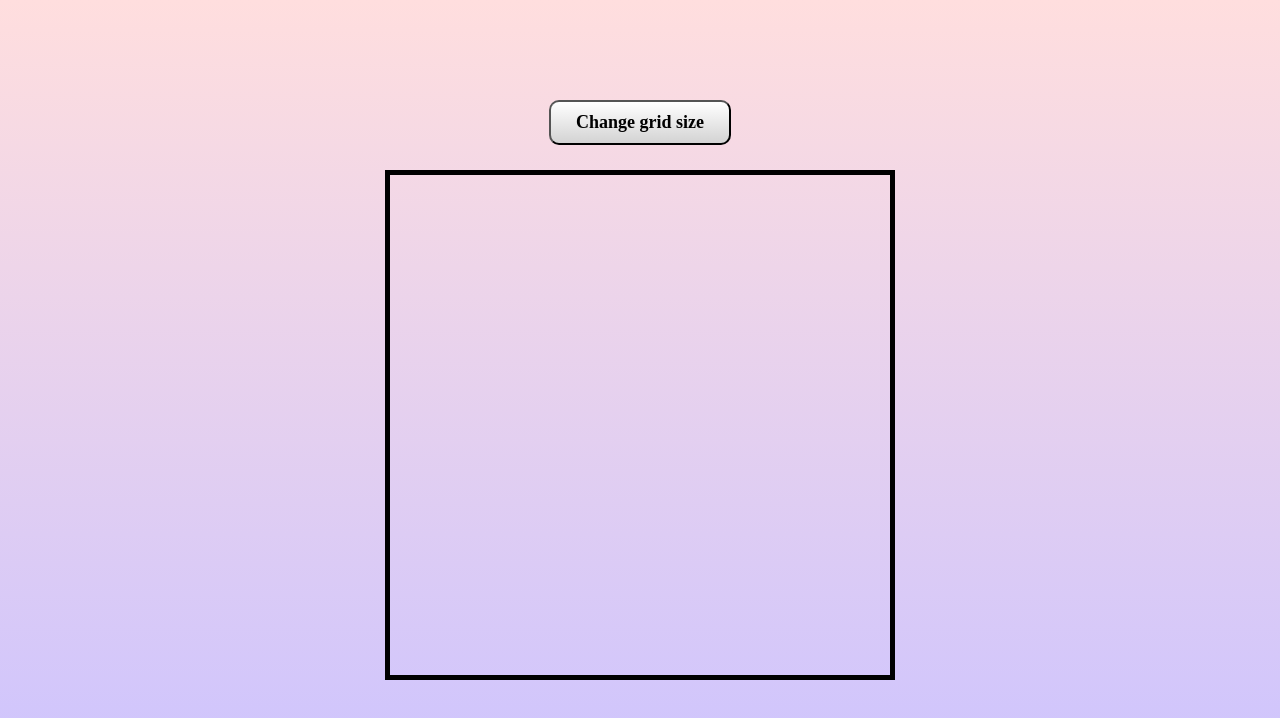
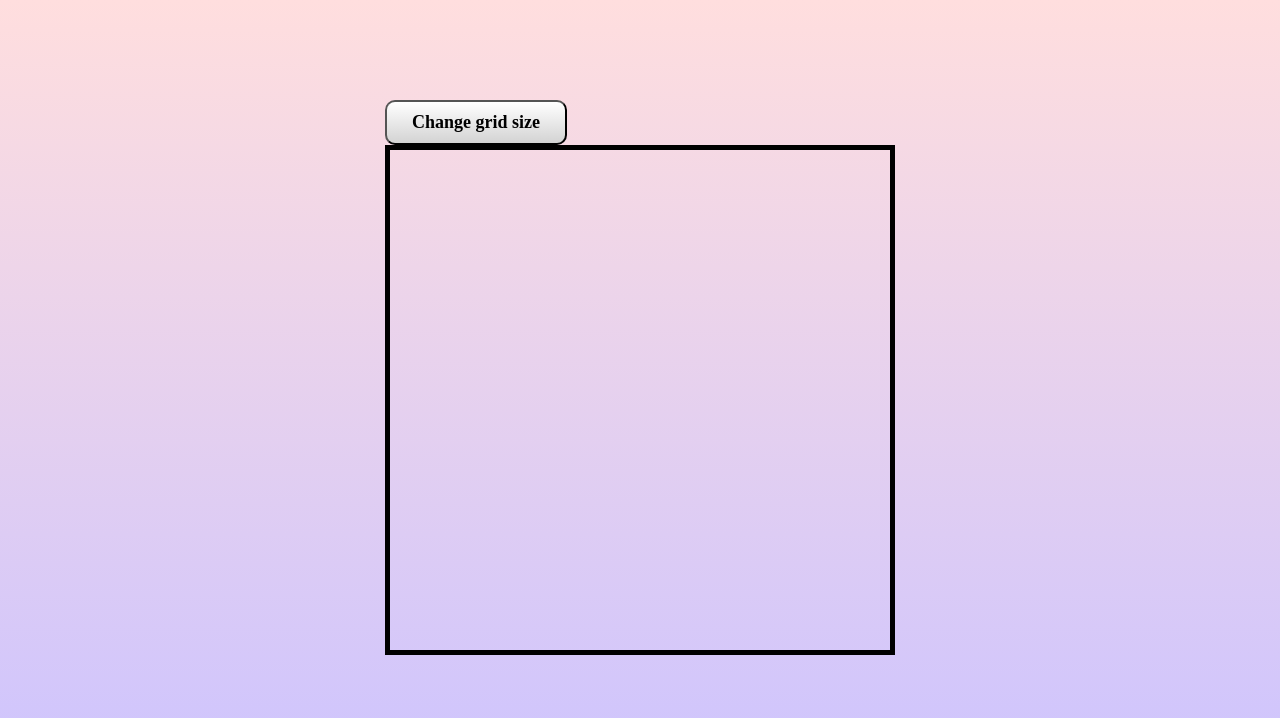
Before and after one commit to sixtynine696969/etch-a-sketch, a plain HTML site: page index.html in a window 1280 px wide. Drawn offline with Linux system fonts and the light colour scheme.

Commit message:
Add another container for .container and  .select-btn

```diff
--- a/index.html
+++ b/index.html
@@ -9,7 +9,9 @@
     <link rel="stylesheet" href="styles.css">
 </head>
 <body>
-    <button class="select-btn">Change grid size</button>
-    <div id="container"></div>
+    <div class="body">
+        <button class="select-btn">Change grid size</button>
+        <div id="container"></div>
+    </div>
 </body>
 </html>
```
